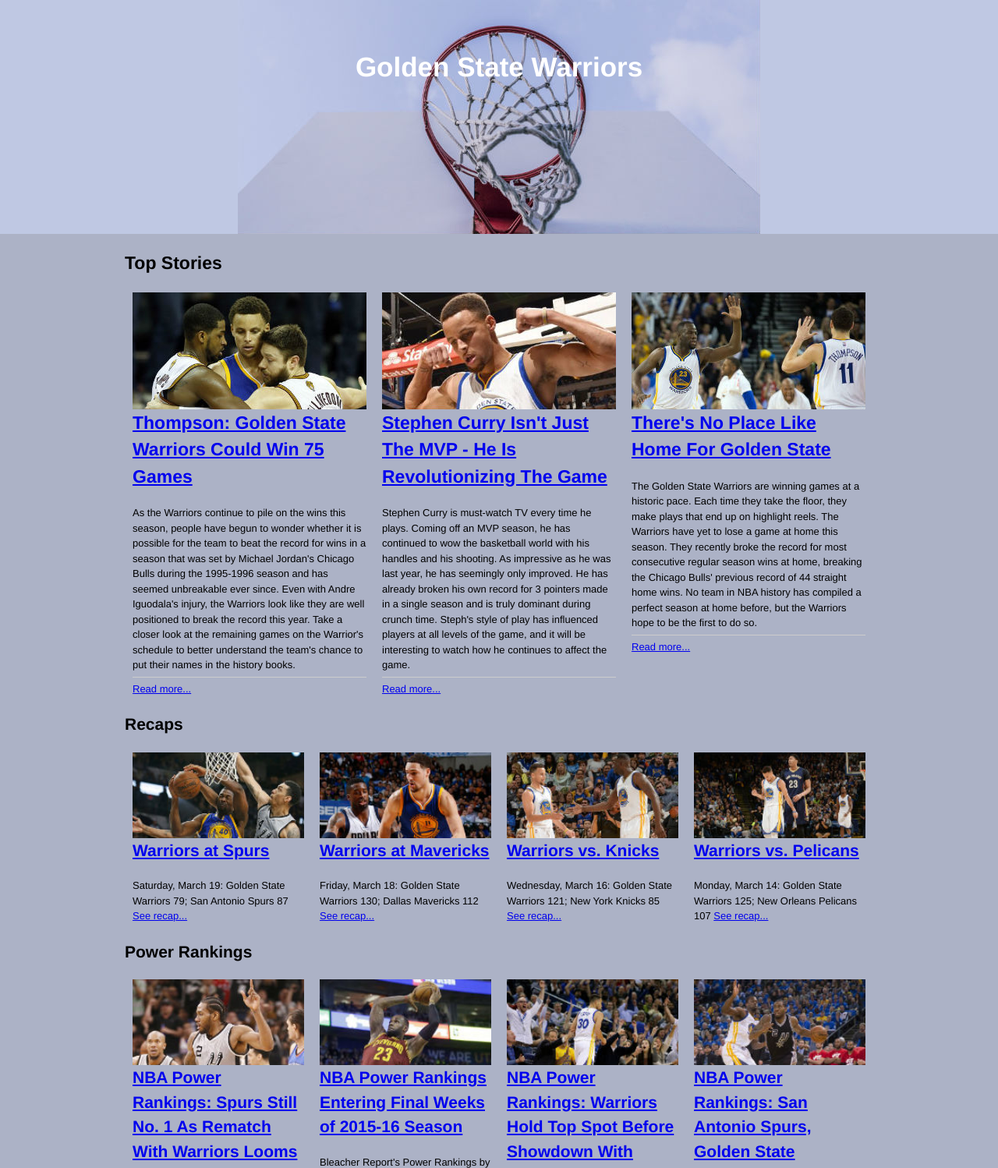
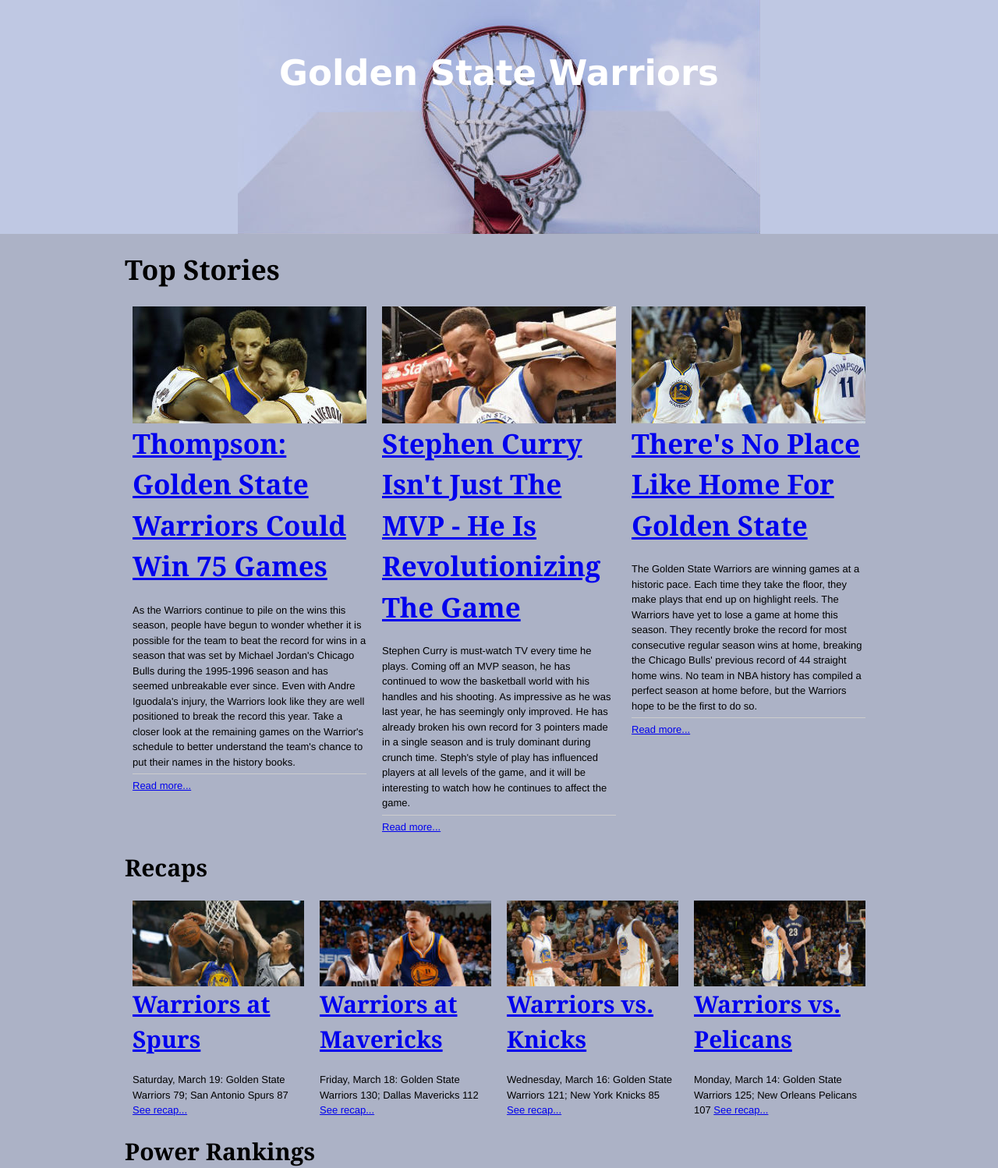
Before and after one commit to marisachao/news-site, a plain HTML site: page index.html in a window 1280 px wide. Shown: the top 1498 px of the page at 78% size. Drawn offline with Linux system fonts and the light colour scheme.

Commit message:
Update custom.css
font, font color

```diff
--- a/stylesheets/custom.css
+++ b/stylesheets/custom.css
@@ -12,9 +12,10 @@
 .heading h1 {
   text-align: center;
   color: white;
-  font-size: 35px;
+  font-size: 45px;
   width: 100%;
   padding-top: 60px;
+  font-family: Verdana, Arial, sans-serif;
 }
 body {
   background-color: #acb2c6;
@@ -30,11 +31,19 @@
 }
 h2 {
   color: black;
+  font-size: 35px;
+  font-family: Georgia, Times, serif;
 }
 h3 {
   color: black;
+  font-size: 30px;
+  font-family: Georgia, Times, serif;
 }
 
 .box h2 {
+  color: #696969;
+}
 
+.box h3 {
+  color: #696969;
 }
```
